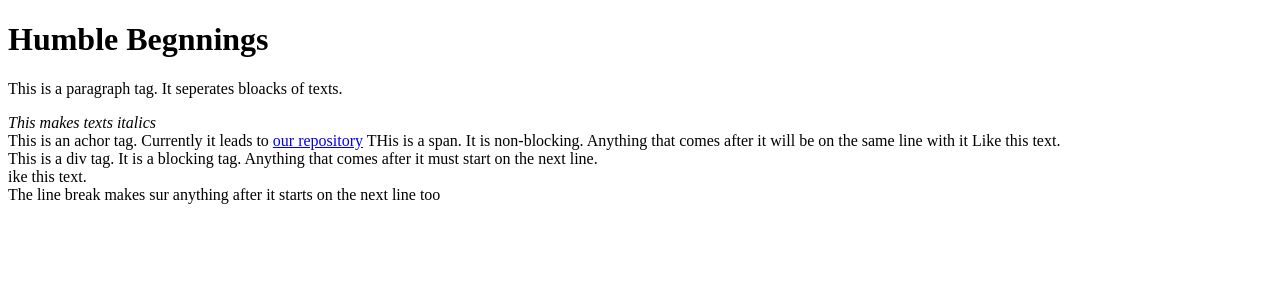
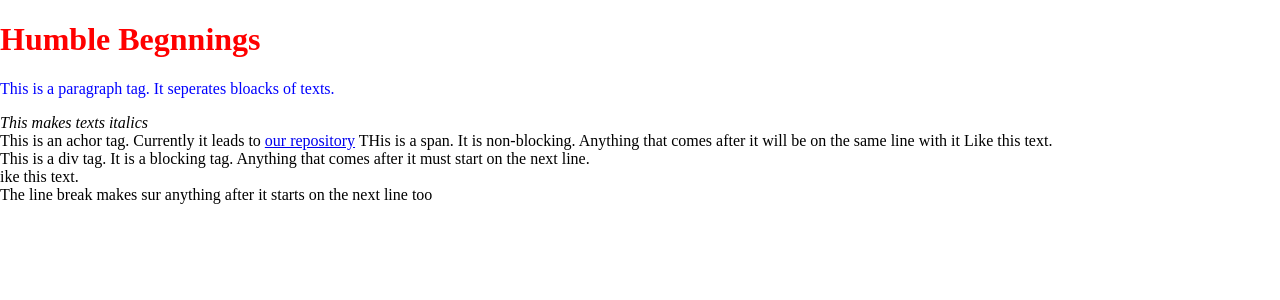
Before and after one commit to the-fanan/appdevgroup1, a PHP site: page / in a window 1280 px wide. Shown: the top 300 px of the page. Run offline with PHP 8.4, Linux system fonts and the light colour scheme.

Commit message:
Added style sheet and included it in index file.

```diff
--- a/assets/css/style.css
+++ b/assets/css/style.css
@@ -1,3 +1,11 @@
 html, body {
     margin: 0;
 }
+
+h1 {
+    color: red;
+}
+
+p {
+    color: blue;
+}
--- a/index.html
+++ b/index.html
@@ -3,6 +3,9 @@
     <head>
         <!-- This sets the title of the tab in your browser-->
         <title>App Dev Group 1</title>
+
+        <!-- This is a link tag. It can only be used in the head tag. It is used to include external files to the code -->
+        <link href="assets/css/style.css" rel="stylesheet"/>
     </head>
 
     <body>
```
